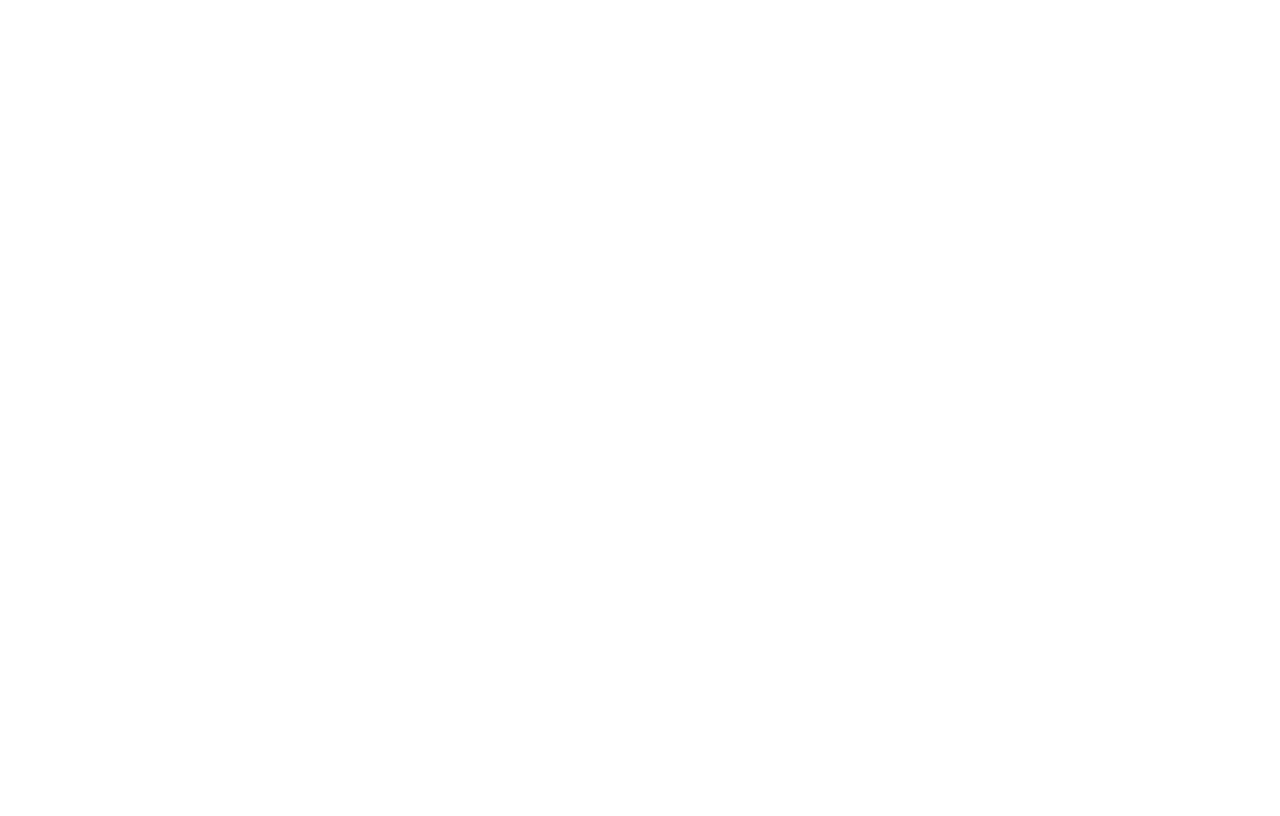
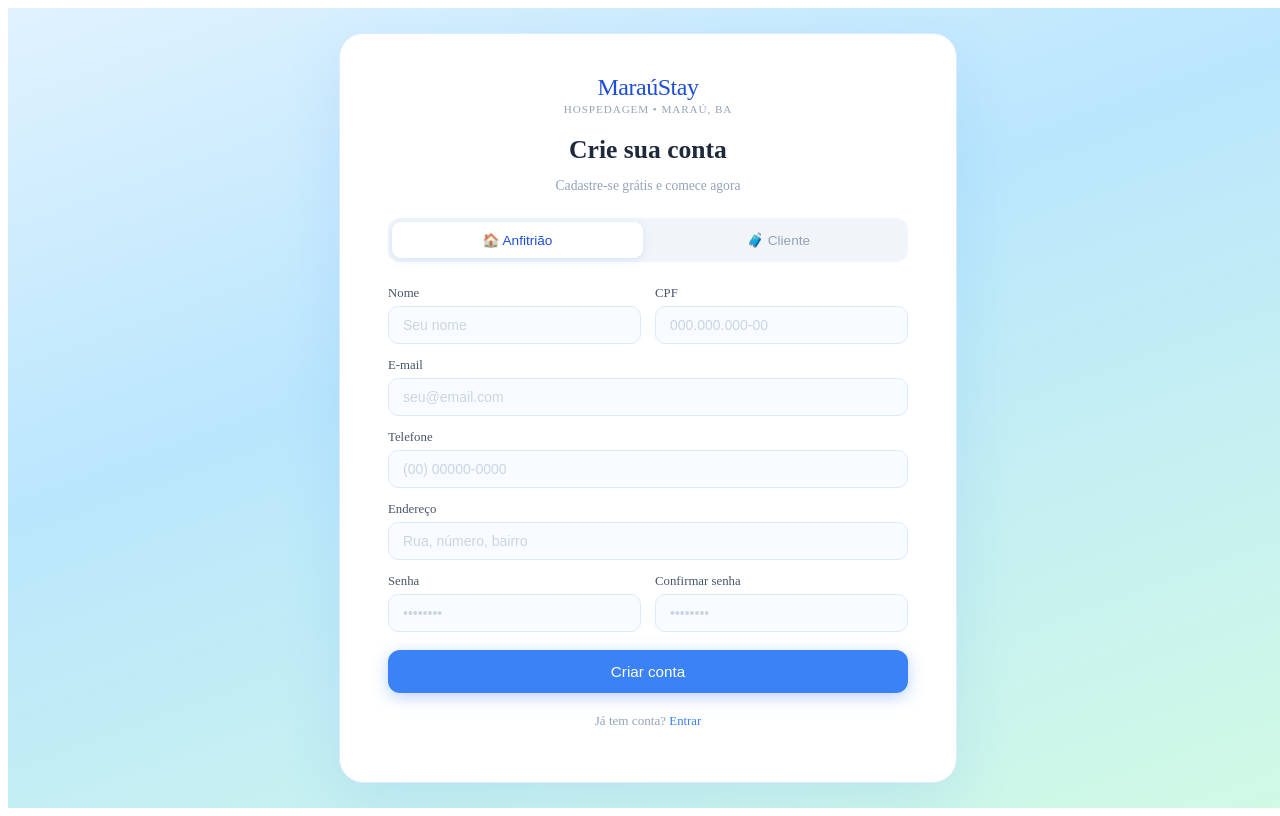
Before and after one commit to Programacao-Modular-PUC/trabalho-pratico-grupo2, a React (Vite) app: page /Cadastro in a window 1280 px wide. Before the commit this address had no page. Built offline with nearby package versions, Linux system fonts and the light colour scheme.

Commit message:
Tela Cadastro

```diff
--- a/src/App.jsx
+++ b/src/App.jsx
@@ -1,6 +1,7 @@
 import { BrowserRouter, Routes, Route } from "react-router-dom";
 import Home from "./PagesCliente/Home/Home";
 import Login from './Login/Login'
+import Cadastro from "./Cadastro/Cadastro";
 function App() {
 
 
@@ -10,6 +11,7 @@
       <Routes>
         <Route path="/" element={<Home />} />
          <Route path="/Login" element={<Login />} />
+           <Route path="/Cadastro" element={<Cadastro />} />
 
       </Routes>
     </BrowserRouter>
--- a/src/Cadastro/Cadastro.jsx
+++ b/src/Cadastro/Cadastro.jsx
@@ -5,7 +5,79 @@
   return (
     <>
 
+<main className={styles.principal}>
 
+    <div className={styles.caixa}>
+
+      {/* Logo */}
+      <div className={styles.topo}>
+        <div className={styles.marca}>MaraúStay</div>
+        <div className={styles.slogan}>Hospedagem • Maraú, BA</div>
+      </div>
+
+      {/* Título */}
+      <h1 className={styles.titulo}>Crie sua conta</h1>
+      <p className={styles.sub}>Cadastre-se grátis e comece agora</p>
+
+      {/* Tipo de usuário */}
+      <div className={styles.tipoCont}>
+        <button className={`${styles.tipo} ${styles.tipoAtivo}`}>🏠 Anfitrião</button>
+        <button className={styles.tipo}>🧳 Cliente</button>
+      </div>
+
+      {/* Formulário */}
+      <div className={styles.form}>
+
+        <div className={styles.linha}>
+          <div className={styles.campo}>
+            <label className={styles.label}>Nome</label>
+            <input className={styles.input} type="text" placeholder="Seu nome" />
+          </div>
+          <div className={styles.campo}>
+            <label className={styles.label}>CPF</label>
+            <input className={styles.input} type="text" placeholder="000.000.000-00" />
+          </div>
+        </div>
+
+        <div className={styles.campo}>
+          <label className={styles.label}>E-mail</label>
+          <input className={styles.input} type="email" placeholder="seu@email.com" />
+        </div>
+
+        <div className={styles.campo}>
+          <label className={styles.label}>Telefone</label>
+          <input className={styles.input} type="tel" placeholder="(00) 00000-0000" />
+        </div>
+
+        <div className={styles.campo}>
+          <label className={styles.label}>Endereço</label>
+          <input className={styles.input} type="text" placeholder="Rua, número, bairro" />
+        </div>
+
+        <div className={styles.linha}>
+          <div className={styles.campo}>
+            <label className={styles.label}>Senha</label>
+            <input className={styles.input} type="password" placeholder="••••••••" />
+          </div>
+          <div className={styles.campo}>
+            <label className={styles.label}>Confirmar senha</label>
+            <input className={styles.input} type="password" placeholder="••••••••" />
+          </div>
+        </div>
+
+        <button className={styles.btnCad}>Criar conta</button>
+
+      </div>
+
+      {/* Rodapé do card */}
+      <p className={styles.login}>
+        Já tem conta?{' '}
+        <a href="#" className={styles.link}>Entrar</a>
+      </p>
+
+    </div>
+
+  </main>
 
     </>
   )
--- a/src/Cadastro/Cadastro.module.css
+++ b/src/Cadastro/Cadastro.module.css
@@ -0,0 +1,159 @@
+.principal {
+  width: 100vw;
+  height: 100vh;
+  overflow: hidden;
+  display: flex;
+  align-items: center;
+  justify-content: center;
+  background: linear-gradient(160deg, #e0f2fe 0%, #bae6fd 40%, #d1fae5 100%);
+}
+
+
+.caixa {
+  background: #ffffff;
+  border-radius: 24px;
+  padding: 40px 48px;
+  width: 100%;
+  max-width: 520px;
+  box-shadow: 0 20px 60px rgba(59, 130, 246, 0.12);
+  border: 1px solid #dbeafe;
+}
+
+
+.topo {
+  text-align: center;
+  margin-bottom: 20px;
+}
+.marca {
+  font-family: 'Playfair Display', serif;
+  font-size: 1.5rem;
+  color: #1d4ed8;
+  letter-spacing: -0.02em;
+}
+.slogan {
+  font-size: 0.7rem;
+  color: #94a3b8;
+  margin-top: 2px;
+  letter-spacing: 0.08em;
+  text-transform: uppercase;
+}
+
+
+.titulo {
+  font-family: 'Playfair Display', serif;
+  font-size: 1.6rem;
+  color: #1e293b;
+  text-align: center;
+  margin-bottom: 6px;
+}
+.sub {
+  font-size: 0.85rem;
+  color: #94a3b8;
+  text-align: center;
+  margin-bottom: 24px;
+}
+.tipoCont {
+  display: flex;
+  gap: 10px;
+  background: #f1f5f9;
+  border-radius: 12px;
+  padding: 4px;
+  margin-bottom: 24px;
+}
+.tipo {
+  flex: 1;
+  padding: 10px 0;
+  border: none;
+  border-radius: 9px;
+  font-size: 0.85rem;
+  font-weight: 500;
+  color: #94a3b8;
+  background: transparent;
+  cursor: pointer;
+  transition: all 0.2s;
+}
+.tipoAtivo {
+  background: #ffffff;
+  color: #1d4ed8;
+  box-shadow: 0 2px 8px rgba(59, 130, 246, 0.15);
+}
+
+.form {
+  display: flex;
+  flex-direction: column;
+  gap: 14px;
+}
+.linha {
+  display: grid;
+  grid-template-columns: 1fr 1fr;
+  gap: 14px;
+}
+.campo {
+  display: flex;
+  flex-direction: column;
+  gap: 5px;
+}
+.label {
+  font-size: 0.8rem;
+  font-weight: 500;
+  color: #475569;
+}
+.input {
+  padding: 10px 14px;
+  border: 1.5px solid #dbeafe;
+  border-radius: 10px;
+  font-size: 0.875rem;
+  color: #1e293b;
+  background: #f8fbff;
+  outline: none;
+  transition: border-color 0.15s, box-shadow 0.15s;
+  font-family: 'DM Sans', sans-serif;
+}
+.input:focus {
+  border-color: #93c5fd;
+  box-shadow: 0 0 0 3px rgba(147, 197, 253, 0.25);
+  background: #ffffff;
+}
+.input::placeholder {
+  color: #cbd5e1;
+}
+
+.btnCad {
+  width: 100%;
+  padding: 13px 0;
+  background: #3b82f6;
+  color: white;
+  border: none;
+  border-radius: 12px;
+  font-size: 0.95rem;
+  font-weight: 500;
+  cursor: pointer;
+  font-family: 'DM Sans', sans-serif;
+  box-shadow: 0 4px 16px rgba(59, 130, 246, 0.35);
+  transition: all 0.2s;
+  margin-top: 4px;
+}
+.btnCad:hover {
+  background: #1d4ed8;
+  transform: translateY(-1px);
+  box-shadow: 0 6px 20px rgba(59, 130, 246, 0.4);
+}
+
+.link {
+  font-size: 0.8rem;
+  color: #3b82f6;
+  text-decoration: none;
+  font-weight: 500;
+  transition: color 0.15s;
+}
+.link:hover {
+  color: #1d4ed8;
+}
+
+
+.login {
+  font-size: 0.82rem;
+  color: #94a3b8;
+  text-align: center;
+  margin-top: 20px;
+}
```
